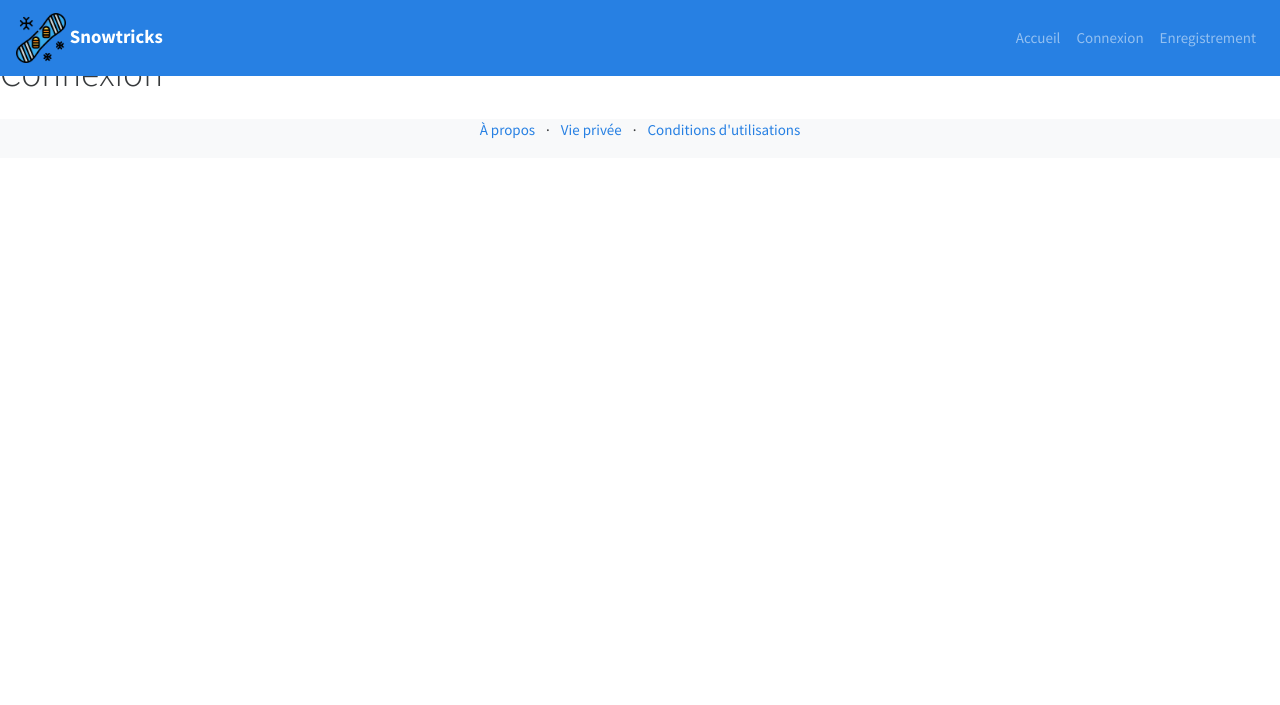
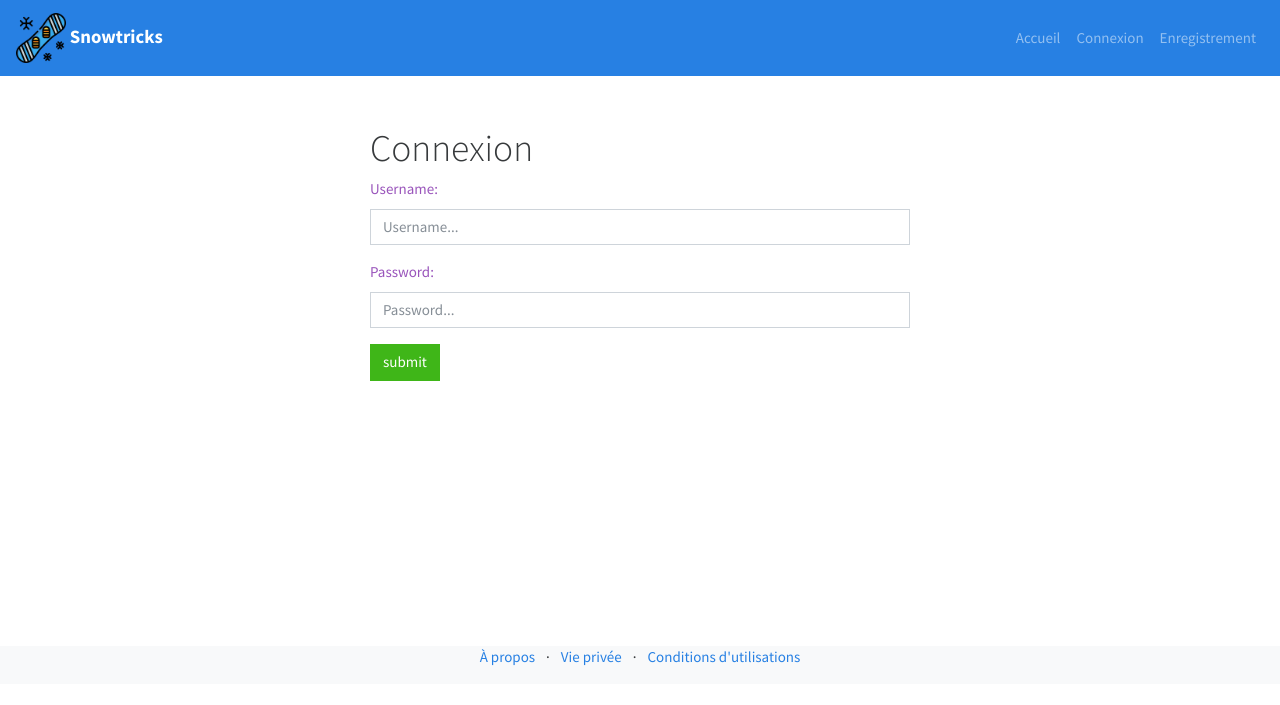
Before and after one commit to JgPhil/Snowtricks, a Symfony app: template templates/security/login.html.twig in a window 1280 px wide. Shown: the top 705 px of the page. Run offline with Twig, Linux system fonts and the light colour scheme; the template is opened without the code that fills it, so the values that code supplies are empty; some libraries are stand-ins or nearby versions.

```diff
--- a/public/css/main.css
+++ b/public/css/main.css
@@ -9,6 +9,12 @@
   color: white;
 }
 
+.login_form,.registration_form{
+  margin-top:5em;
+  margin-bottom: 15em;
+}
+
+
 .toto {
   padding-top: 50px;
 }
--- a/templates/security/login.html.twig
+++ b/templates/security/login.html.twig
@@ -1,7 +1,27 @@
 {% extends "base.html.twig" %}
+{% block title %}
+	Connexion
+{% endblock %}
 
 {% block body %}
-
-    <h1>Connexion</h1>
-
+	<div class="container">
+		<div class="row justify-content-center">
+			<div class="col-lg-6  login_form">
+				<h1>Connexion</h1>
+				<form action="{{ path('security_login') }}" method="post" class="form">
+					<div class="form-group">
+						<label for="username" class="text-info">Username:</label><br>
+						<input class="form-control" type="text" required label="Username" name="_username" placeholder="Username...">
+					</div>
+					<div class="form-group">
+						<label for="password" class="text-info">Password:</label><br>
+						<input class="form-control" type="password" required label="Password" name="_password" placeholder="Password...">
+					</div>
+					<div class="form-group">
+						<input type="submit" name="submit" class="btn btn-success btn-md" value="submit">
+					</div>
+				</form>
+			</div>
+		</div>
+	</div>
 {% endblock %}
```
Also changed, not shown: src/Controller/SecurityController.php (+3 -4 lines), templates/security/registration.html.twig (+11 -1 lines).
